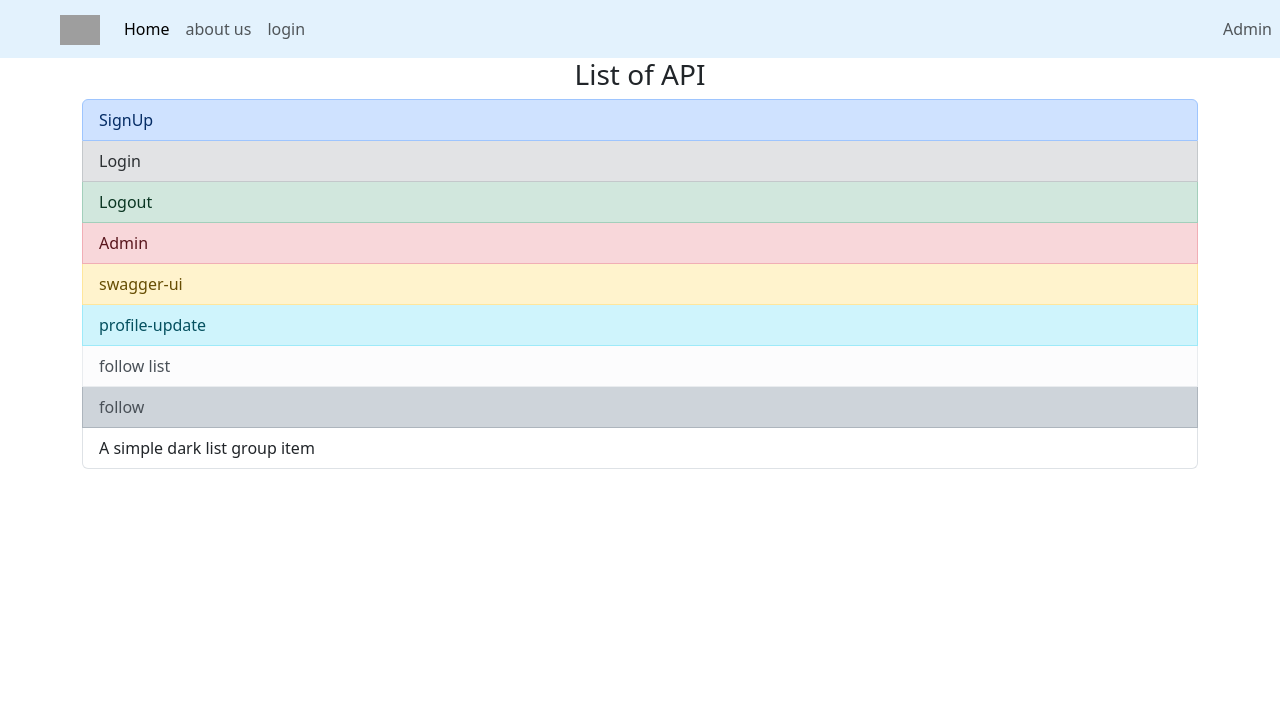
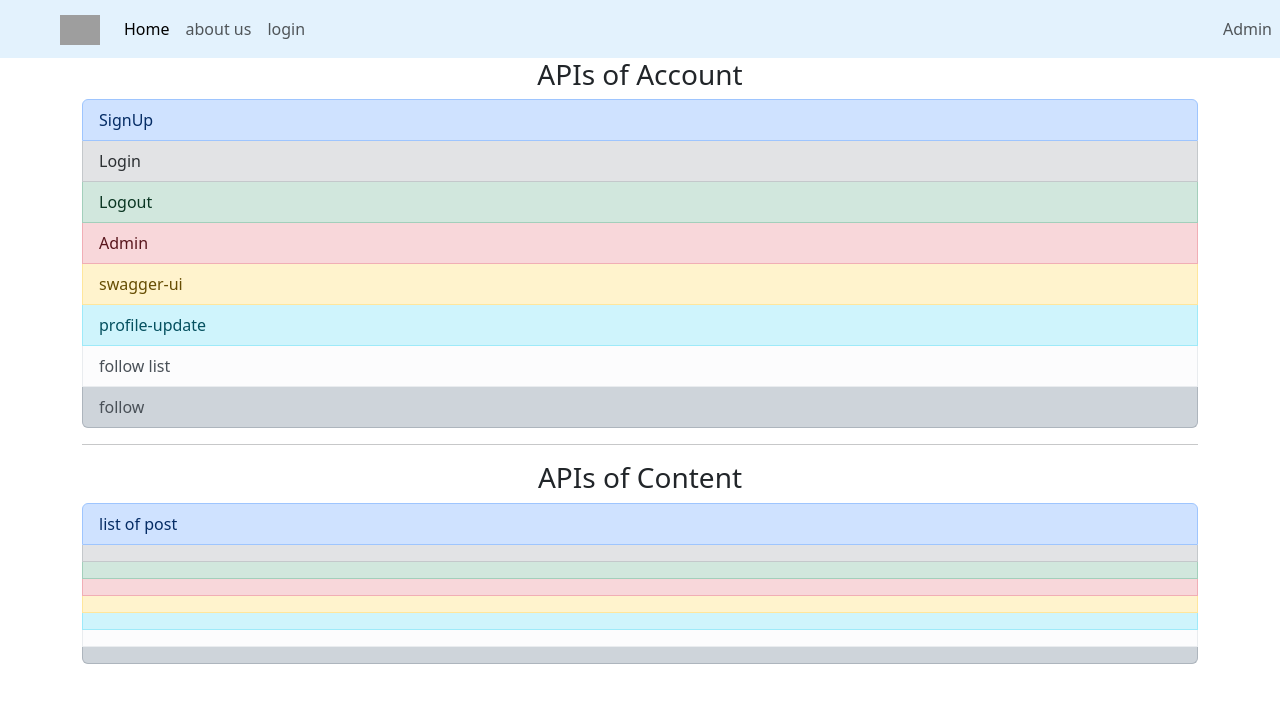
Before and after one commit to kezb90/social_media, a Django app: template landing_page/templates/main.html in a window 1280 px wide. Shown: the top 703 px of the page. Run offline with Django 4.2, Linux system fonts and the light colour scheme; the template is opened without the code that fills it, so the values that code supplies are empty; grey boxes are pictures that could not be loaded.

Commit message:
update main.html template

```diff
--- a/landing_page/templates/main.html
+++ b/landing_page/templates/main.html
@@ -7,13 +7,13 @@ landing page
 
 {% block content %}
 <div class="container">
+
     <div class="row text-center">
-        <p class="h3">List of API</p>
+        <p class="h3">APIs of Account</p>
     </div>
 
 
     <ul class="list-group">
-
         <li class="list-group-item list-group-item-primary"><a class="nav-link" href="{% url 'accounts:signup' %}">SignUp</a></li>
         <li class="list-group-item list-group-item-secondary"><a class="nav-link" href="{% url 'accounts:login' %}">Login</a></li>
         <li class="list-group-item list-group-item-success"><a class="nav-link" href="{% url 'accounts:logout' %}">Logout</a></li>
@@ -22,7 +22,20 @@ landing page
         <li class="list-group-item list-group-item-info"><a class="nav-link" href="{% url 'accounts:profile-update' %}">profile-update</a></li>
         <li class="list-group-item list-group-item-light"><a class="nav-link" href="{% url 'accounts:follow-list' request.user %}">follow list</a></li>
         <li class="list-group-item list-group-item-dark"><a class="nav-link" href="{% url 'accounts:follow' '@mohsen' %}">follow {{request.user.username}}</a></li>
-        <li class="list-group-item ">A simple dark list group item</li>
+    </ul>
+    <hr>
+    <div class="row text-center">
+        <p class="h3">APIs of Content</p>
+    </div>
+    <ul class="list-group">
+        <li class="list-group-item list-group-item-primary"><a class="nav-link" href="{% url 'content:post-list' %}">list of post</a></li>
+        <li class="list-group-item list-group-item-secondary"><a class="nav-link" href="{% url 'accounts:login' %}"></a></li>
+        <li class="list-group-item list-group-item-success"><a class="nav-link" href="{% url 'accounts:logout' %}"></a></li>
+        <li class="list-group-item list-group-item-danger"><a class="nav-link" href="/administrator"></a></li>
+        <li class="list-group-item list-group-item-warning"><a class="nav-link" href="/api/schema/swagger-ui/"></a></li>
+        <li class="list-group-item list-group-item-info"><a class="nav-link" href="{% url 'accounts:profile-update' %}"></a></li>
+        <li class="list-group-item list-group-item-light"><a class="nav-link" href="{% url 'accounts:follow-list' request.user %}"></a></li>
+        <li class="list-group-item list-group-item-dark"><a class="nav-link" href="{% url 'accounts:follow' '@mohsen' %}"></a></li>
     </ul>
 </div>
 
```
